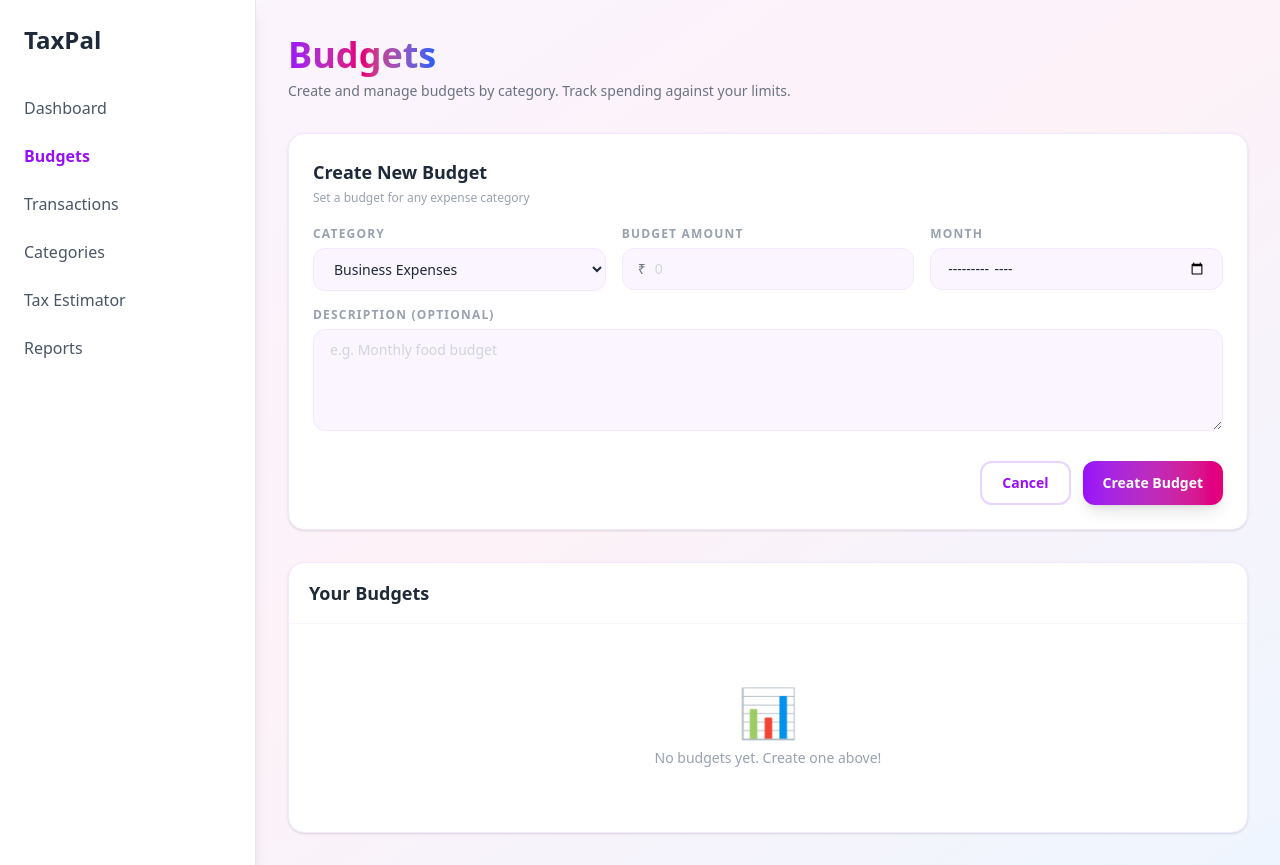
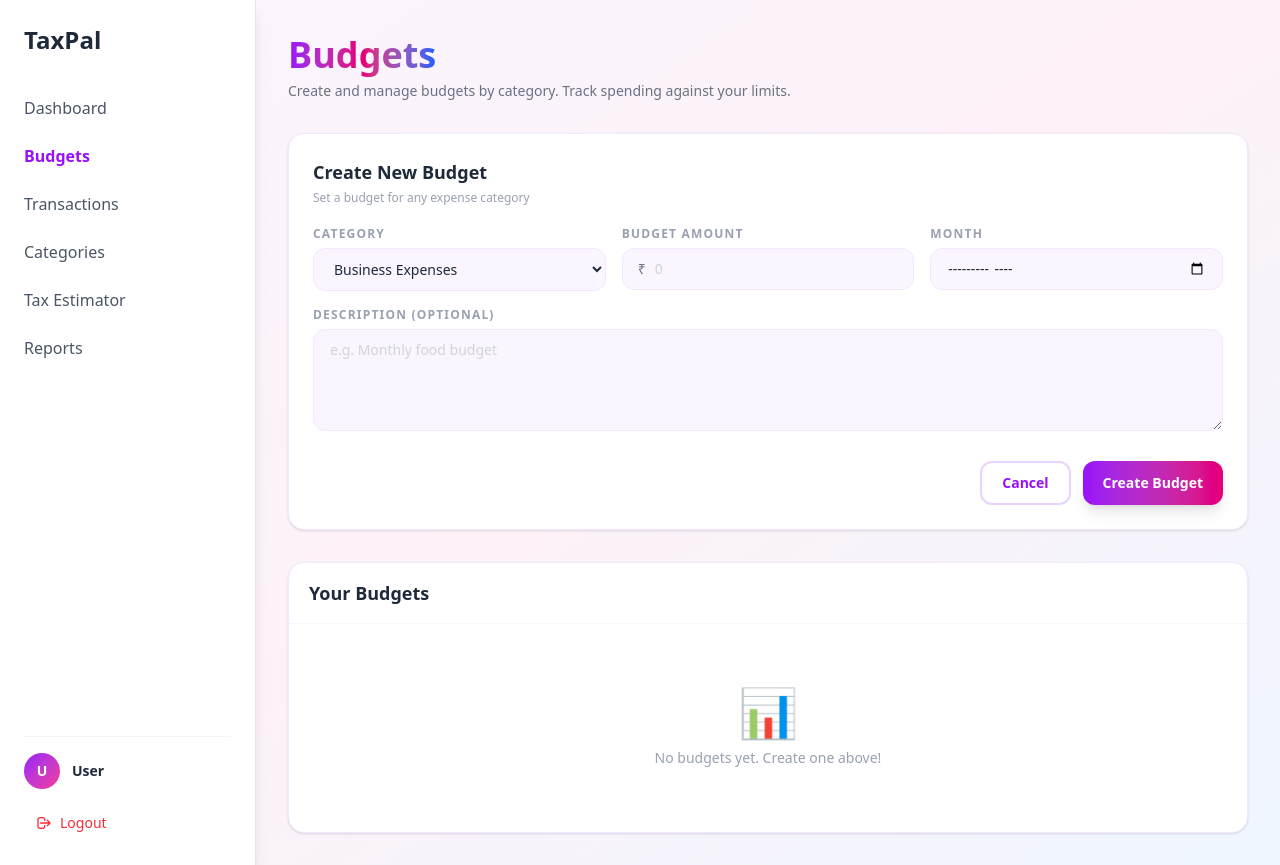
Before and after one commit to NimeVR/Infosys_Virtual_Internship_6.0_TEAM_4, a React (Vite) app in the folder taxpal/: page /budgets in a window 1280 px wide. Built offline with nearby package versions, Linux system fonts and the light colour scheme.

Commit message:
addition of user details and logout option in the side bar

```diff
--- a/taxpal/src/components/Sidebar.jsx
+++ b/taxpal/src/components/Sidebar.jsx
@@ -1,24 +1,29 @@
-import { Link, useLocation } from "react-router-dom";
+import { Link, useLocation, useNavigate } from "react-router-dom";
 
 export default function Sidebar() {
   const location = useLocation();
+  const navigate = useNavigate();
+  const user = JSON.parse(localStorage.getItem("user") || "{}");
 
   const navItems = [
-    { path: "/dashboard", label: "Dashboard" },
-    { path: "/budgets", label: "Budgets" },
-    { path: "/transactions", label: "Transactions" },
+    { path: "/dashboard",           label: "Dashboard" },
+    { path: "/budgets",             label: "Budgets" },
+    { path: "/transactions",        label: "Transactions" },
     { path: "/settings/categories", label: "Categories" },
-    { path: "/tax-estimator", label: "Tax Estimator" },  // fixed
-    { path: "#", label: "Reports" },
+    { path: "/tax-estimator",       label: "Tax Estimator" },
+    { path: "#",                    label: "Reports" },
   ];
 
   return (
-    <div className="w-64 bg-white shadow-lg p-6 hidden md:block border-r border-gray-200">
+    <div className="w-64 bg-white shadow-lg p-6 hidden md:flex flex-col border-r border-gray-200 min-h-screen">
+
+      {/* Logo */}
       <Link to="/" className="block">
         <h2 className="text-2xl font-bold mb-10 text-gray-800">TaxPal</h2>
       </Link>
 
-      <ul className="space-y-6 text-gray-600">
+      {/* Nav Links — flex-1 pushes footer to bottom */}
+      <ul className="space-y-6 text-gray-600 flex-1">
         {navItems.map((item) => {
           const isActive = location.pathname === item.path;
           const content = (
@@ -39,6 +44,38 @@ export default function Sidebar() {
           );
         })}
       </ul>
+
+      {/* Bottom section — user info + logout */}
+      <div className="border-t border-gray-100 pt-4 mt-6">
+
+        {/* User details */}
+        <div className="flex items-center gap-3 mb-4">
+          <div className="w-9 h-9 rounded-full bg-gradient-to-br from-purple-600 to-pink-500 flex items-center justify-center text-white text-sm font-bold flex-shrink-0">
+            {user?.name ? user.name.charAt(0).toUpperCase() : "U"}
+          </div>
+          <div className="min-w-0">
+            <p className="text-sm font-semibold text-gray-800 truncate">
+              {user?.name || "User"}
+            </p>
+            <p className="text-xs text-gray-400 truncate">
+              {user?.email || ""}
+            </p>
+          </div>
+        </div>
+
+        {/* Logout button */}
+        <button
+          onClick={() => navigate("/logout")}
+          className="w-full flex items-center gap-2 px-3 py-2 rounded-lg text-red-500 hover:bg-red-50 hover:text-red-600 transition-colors text-sm font-medium"
+        >
+          <svg className="w-4 h-4 flex-shrink-0" fill="none" stroke="currentColor" viewBox="0 0 24 24">
+            <path strokeLinecap="round" strokeLinejoin="round" strokeWidth={2}
+              d="M17 16l4-4m0 0l-4-4m4 4H7m6 4v1a3 3 0 01-3 3H6a3 3 0 01-3-3V7a3 3 0 013-3h4a3 3 0 013 3v1" />
+          </svg>
+          Logout
+        </button>
+
+      </div>
     </div>
   );
 }
```
